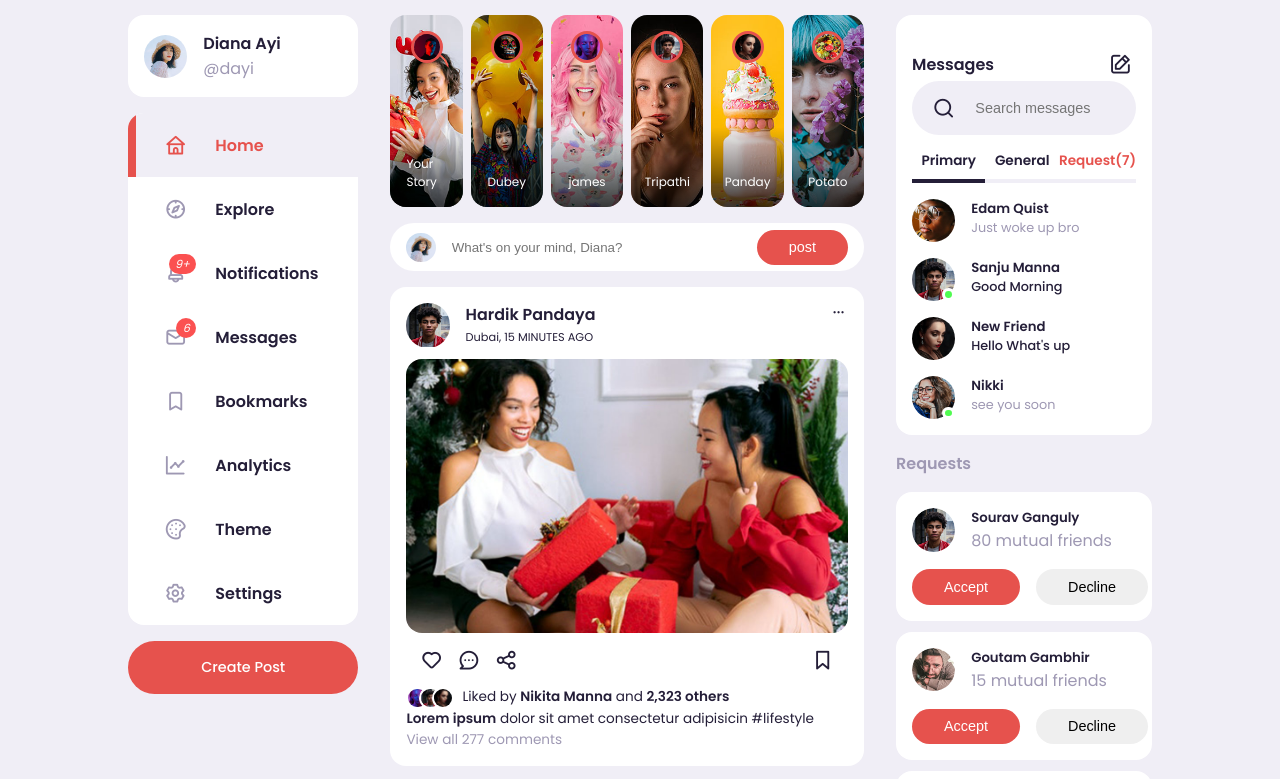
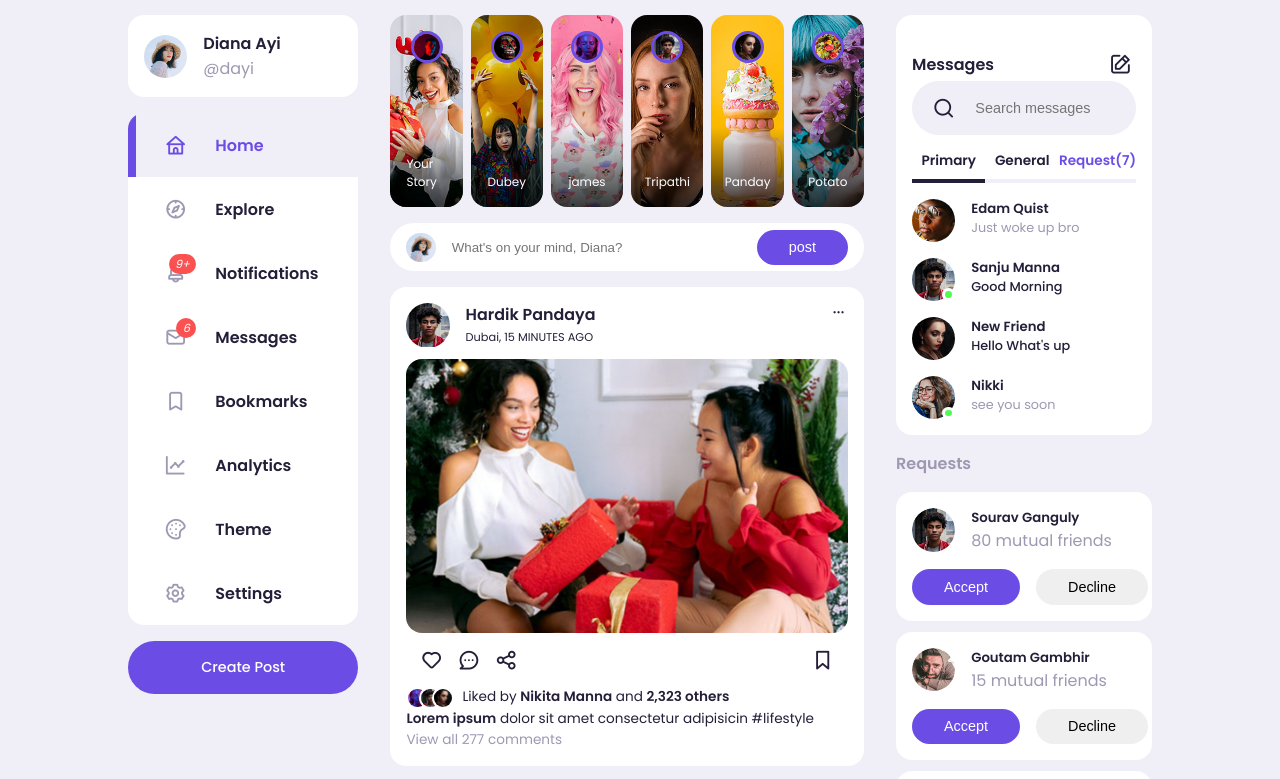
Before and after one commit to sanju2201/chitChat, a plain HTML site: page index.html in a window 1280 px wide. Shown: the part 71-850 px from the top of the page. Drawn offline with nearby package versions, Linux system fonts and the light colour scheme.

Commit message:
Color Changes

```diff
--- a/style.css
+++ b/style.css
@@ -4,7 +4,7 @@
     --color-white: hsl(252,30%,100%);
     --color-light: hsl(252,30%,95%);
     --color-gray: hsl(252,15%,65%);
-    --color-primary: hsl(2, 75%, 60%);
+    --color-primary: hsl(252, 75%, 60%);
     --color-secondary: hsl(252,100%,90%);
     --color-success: hsl(120,95%,65%);
     --color-danger: hsl(0,95%,65%);
```
